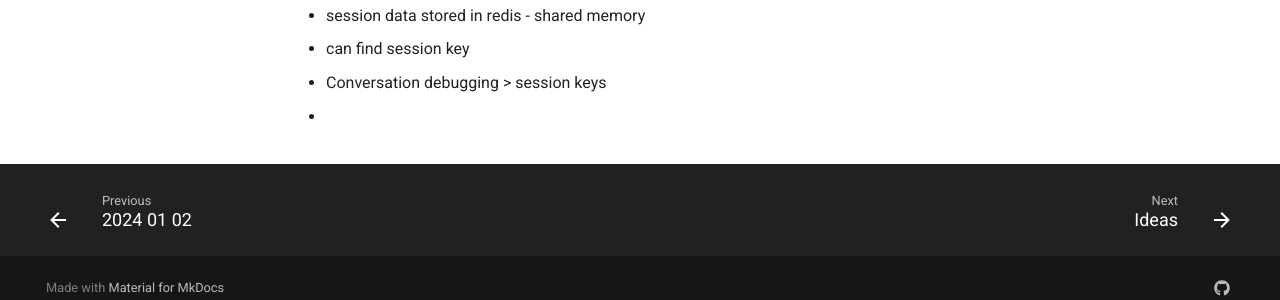
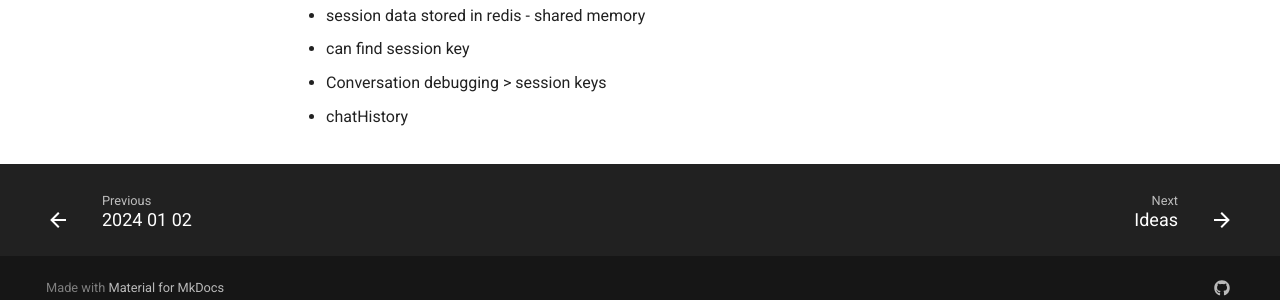
Before and after one commit to liamfrazer/software-engineer-journey, an MkDocs documentation site: the page built from docs/Daily Notes/2024-01-03.md, in a window 1280 px wide. Shown: the part 580-880 px from the top of the page. Built offline with MkDocs 1.6.1 and Material for MkDocs 9.7.7, drawn with Linux system fonts in a browser that asks for light colours; comment, search, counter and statistics services are not loaded.

Commit message:
vault backup: 2024-01-03 14:17:31

```diff
--- a/docs/Daily Notes/2024-01-03.md
+++ b/docs/Daily Notes/2024-01-03.md
@@ -19,4 +19,4 @@
 * session data stored in redis - shared memory
 * can find session key
 * Conversation debugging > session keys
-*
+* chatHistory
```
